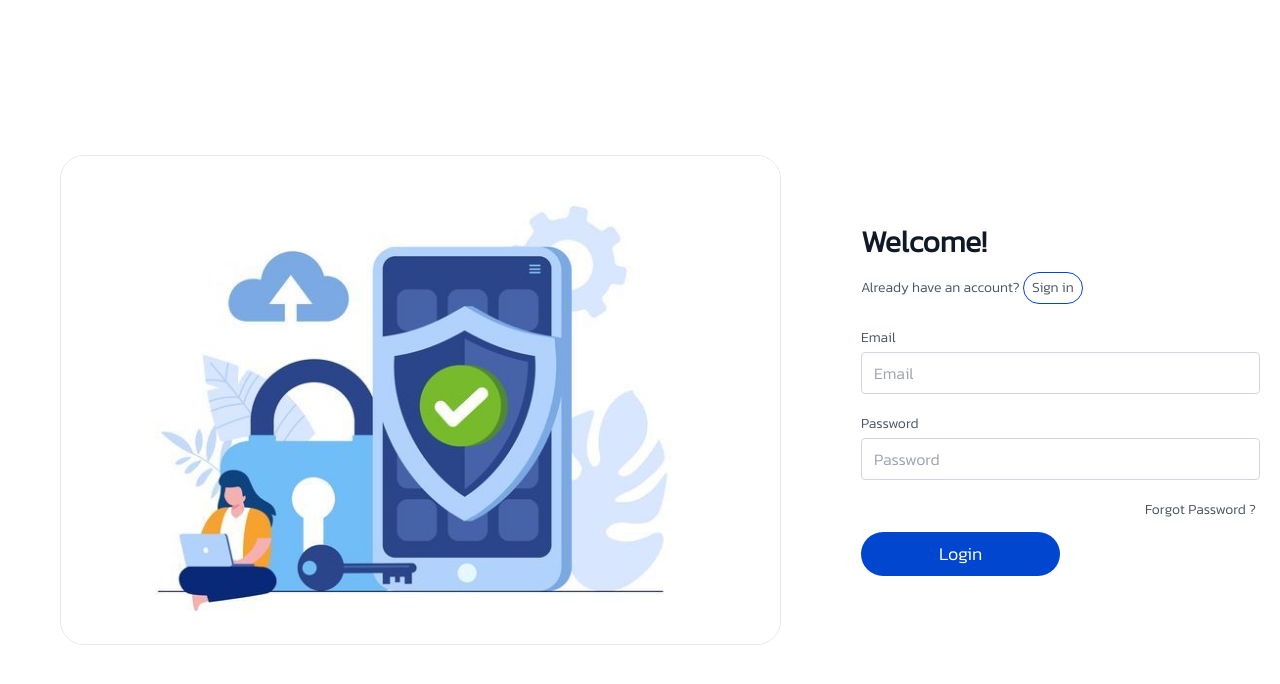
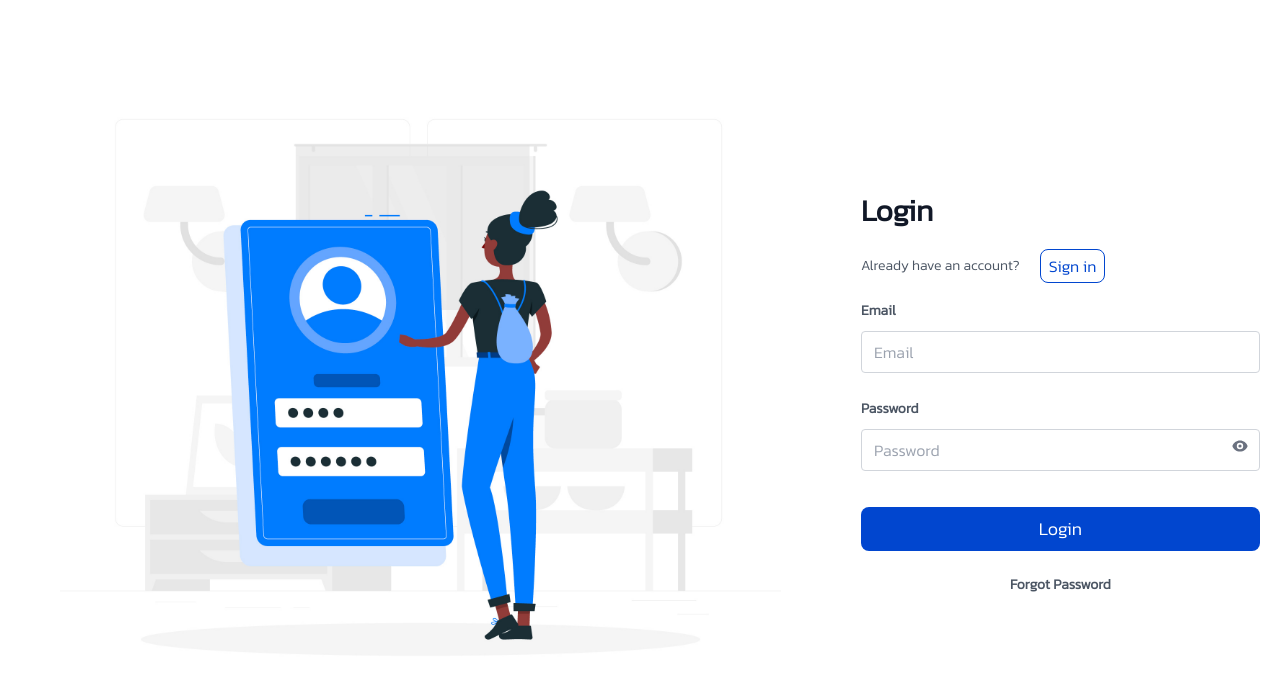
Before and after one commit to crownset/crownset_web, a Next.js app: page /teams in a window 1280 px wide. Shown: the top 684 px of the page. Built offline with nearby package versions, Linux system fonts and the light colour scheme.

Commit message:
chnages in login page

```diff
--- a/src/app/(auth)/teams/page.js
+++ b/src/app/(auth)/teams/page.js
@@ -8,8 +8,9 @@ import { ToastContainer, toast } from 'react-toastify';
 import 'react-toastify/dist/ReactToastify.css';
 import Cookies from 'js-cookie';
 import { BeatLoader, ClipLoader } from 'react-spinners';
-import imageLogin from "@/assets/images/imageLogin.png"
+import imageLogin from "@/assets/images/loginConfirm.png"
 import Image from 'next/image';
+import { HiEye, HiEyeOff } from 'react-icons/hi';
 const Page = () => {
   const [isForgot, setIsforgot] = useState(false);
   const [credentials, setCredentials] = useState({ email: '', password: '' });
@@ -18,6 +19,7 @@ const Page = () => {
   const dispatch = useDispatch();
   const router = useRouter();
   const { user, status, error } = useSelector((state) => state.auth);
+  const [showPassword, setShowPassword] = useState(false)
 
   console.log("user==>", user)
 
@@ -72,21 +74,28 @@ const Page = () => {
               <Image
                 src={imageLogin}
                 objectFit="cover"
-                className='hidden md:block rounded-3xl border'
+                // height="80%"
+                className='hidden md:block rounded-3xl'
                 alt="login"
               />
             </div>
           </div>
           <div className="lg:w-1/3 md:w-1/2 bg-white flex flex-col md:ml-auto w-full md:py-12 mt-8 md:mt-0">
-            <h2 className="text-gray-900 text-3xl mb-3 font-semibold title-font">Welcome!</h2>
-            <p className="leading-relaxed mb-5 text-gray-600 text-sm">
+            <h2 className="text-gray-900 text-3xl mb-3 font-semibold title-font">Login</h2>
+            {/* <p className="leading-relaxed mb-5 text-gray-600 text-sm">
               Already have an account?{' '}
               <button className='border py-1 px-2 rounded-3xl text-center border-dashboard'>
                 <span>Sign in</span>
               </button>
-            </p>
+            </p> */}
+            <div className='flex py-2  gap-5 items-center'>
+              <p className="leading-relaxed  text-gray-600 text-sm">Already have an account?</p>
+              <button className='border py-1 px-2 rounded-lg text-center border-dashboard text-dashboard'>
+                <span>Sign in</span>
+              </button>
+            </div>
             <div className="relative mb-4">
-              <label htmlFor="email" className="leading-7 text-sm text-gray-600">Email</label>
+              <label htmlFor="email" className="leading-10 text-sm text-gray-600 font-bold">Email</label>
               <input
                 type="email"
                 placeholder="Email"
@@ -98,25 +107,28 @@ const Page = () => {
               {errors?.email && <p className="text-red-500 text-sm">{errors?.email}</p>}
             </div>
             <div className="relative mb-4">
-              <label htmlFor="password" className="leading-7 text-sm text-gray-600">Password</label>
+              <label htmlFor="password" className="leading-10 text-sm text-gray-600 font-bold">Password</label>
               <input
-                type="password"
+                type={showPassword ? "text" : "password"}
                 placeholder="Password"
                 name="password"
                 value={credentials?.password}
                 onChange={handleChange}
                 className="w-full bg-white rounded border border-gray-300 focus:border-dashboard focus:ring-2 focus:ring-indigo-200 text-base outline-none text-gray-700 py-1 px-3 leading-8 transition-colors duration-200 ease-in-out"
               />
+              <button
+                type="button"
+                onClick={() => setShowPassword(!showPassword)}
+                className="absolute inset-y-0 right-0  top-8 flex items-center pr-3"
+              >
+                {showPassword ? <HiEyeOff className="text-gray-500" /> : <HiEye className="text-gray-500" />}
+              </button>
               {errors?.password && <p className="text-red-500 text-sm">{errors?.password}</p>}
             </div>
 
-            <button className='text-end text-sm py-1 px-1 mb-2'>
-              <Link href="/forgotpassword">
-                <p>Forgot Password ?</p>
-              </Link>
-            </button>
 
-            <button className="text-white bg-dashboard border-0 py-2 px-6 md:w-[50%] focus:outline-none rounded-3xl text-lg"
+
+            <button className="text-white mt-5 bg-dashboard border-0 py-2 px-6  focus:outline-none rounded-lg text-lg"
               type="button"
               onClick={handleSubmit}
               disabled={loading}
@@ -133,6 +145,11 @@ const Page = () => {
                 )
                 : 'Login'}
             </button>
+            <button className='text-center mt-5 text-sm py-1 px-1 mb-2 font-bold'>
+              <Link href="/forgotpassword">
+                <p>Forgot Password</p>
+              </Link>
+            </button>
           </div>
         </div>
       </section>
--- a/src/components/admin/AdminDashboard.js
+++ b/src/components/admin/AdminDashboard.js
@@ -10,6 +10,7 @@ import Cookies from 'js-cookie';
 import Link from 'next/link';
 import { menuItems, logoutItem } from '@/helpers/admin/config';
 import { BeatLoader } from 'react-spinners';
+import * as Icon from "@/helpers/icons"
 
 const AdminDashboard = () => {
     const [isSidebarOpen, setSidebarOpen] = useState(false);
@@ -47,9 +48,9 @@ const AdminDashboard = () => {
                                 <RxHamburgerMenu className="h-6 w-6 ml-2 mt-2 text-default" />
                             </button>
                         ) : (
-                            <div className='flex items-center justify-between w-full'>
+                            <div className='flex items-center justify-between w-full relative top-0'>
                                 <Image
-                                    src="https://thecrownset.com/wp-content/uploads/2024/07/cropped-crownsetfinalblackvector-removebg-preview-1.png"
+                                    src={Icon?.crownsetLogo}
                                     alt="Crownset Logo"
                                     width={isSidebarOpen ? 150 : 50}
                                     height={20}
--- a/src/components/admin/Queries.js
+++ b/src/components/admin/Queries.js
@@ -14,7 +14,7 @@ const Queries = () => {
 
   return (
     <div
-      className={`fixed top-0 right-0 h-full "w-64" bg-default text-black transition-all duration-300 ease-in-out z-10 flex flex-col shadow-md`}
+      className={` hidden  fixed top-0 right-0 h-full "w-64" bg-default text-black transition-all duration-300 ease-in-out z-10 md:flex flex-col shadow-md`}
     >
       <div className="flex-1 flex flex-col p-4">
         {user ? (
--- a/src/helpers/icons.js
+++ b/src/helpers/icons.js
@@ -27,3 +27,4 @@ export const serviceimg1 = require("../assets/images/serviceimg1.png");
 export const award = require("../assets/images/award.webp");
 export const homeimg = require("../assets/images/img1.jpg");
 export const logo = require("../assets/images/logo.png");
+export const crownsetLogo = require("../assets/images/crownsetLogo.png")
```
Also changed, not shown: src/assets/images/crownsetLogo.png (added), src/assets/images/loginConfirm.png (added).
